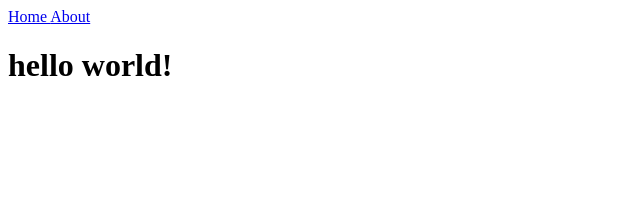
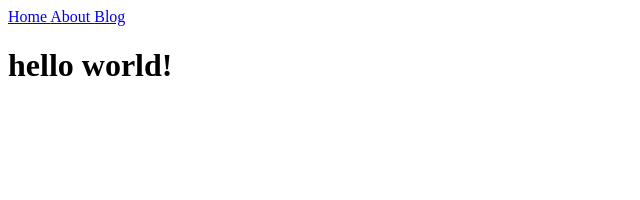
Before and after one commit to quantum-kat/trial, a Jekyll site: the page built from index.html, in a window 1280 px wide. Shown: the top 200 px of the page, without its empty margins (0-640 px from the left). Built offline with Jekyll 4.4.1, drawn with Linux system fonts in a browser that asks for light colours.

Commit message:
Update navigation.yml

```diff
--- a/_data/navigation.yml
+++ b/_data/navigation.yml
@@ -2,3 +2,5 @@
   link: https://quantum-kat.github.io/trial/
 - name: About
   link: https://quantum-kat.github.io/trial/about
+- name: Blog
+  link: https://quantum-kat.github.io/trial/about/blog
```
